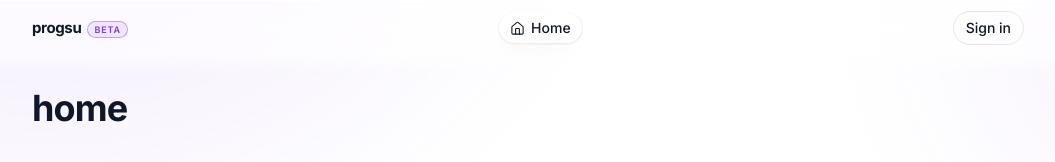
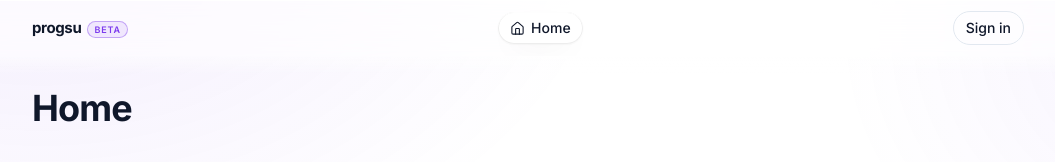
Before and after one commit to progsu-official/progsu-platform, a Next.js app: page /home in a window 1280 px wide. Shown: the top 162 px of the page, without its empty margins (112-1167 px from the left). Built offline with nearby package versions, Linux system fonts and the light colour scheme; no server answers.

Commit message:
fix(home): drop redundant black chip bg, restore Home capitalization, no em dash
Also fixed the Hacklanta II event's location_text in the DB directly
(was "Location TBD, see hacklanta.dev" -> "Atlanta"), not a code change.

```diff
--- a/app/home/hero-carousel.tsx
+++ b/app/home/hero-carousel.tsx
@@ -60,7 +60,7 @@ function EventSlide({ event, hosts }: { event: HeroEvent; hosts: string | null }
             {event.title.toLowerCase()}
           </p>
           <p className="mt-1 text-sm text-white/80">
-            progsu&apos;s biggest event of the year — rsvp now, slots are limited.
+            progsu&apos;s biggest event of the year, rsvp now, slots are limited.
           </p>
           <p className="mt-1 flex flex-wrap items-center gap-x-4 gap-y-1 text-sm text-white/70">
             {hosts ? <span>by {hosts}</span> : null}
--- a/app/home/page.tsx
+++ b/app/home/page.tsx
@@ -22,13 +22,13 @@ export default async function HomePage() {
   return (
     <div className="space-y-8 py-8">
       <header>
-        <h1 className="text-4xl font-bold tracking-tight">home</h1>
+        <h1 className="text-4xl font-bold tracking-tight">Home</h1>
       </header>
 
       {pinnedEvent ? (
         <section className={`space-y-3 ${STAGGER} delay-0`}>
           <div className="flex justify-end">
-            <div className="inline-flex items-center gap-3 rounded-lg bg-black px-3 py-2">
+            <div className="inline-flex items-center gap-3 px-3 py-2">
               <span className="text-xs font-semibold uppercase tracking-[0.2em] text-white/70">
                 featured
               </span>
```
